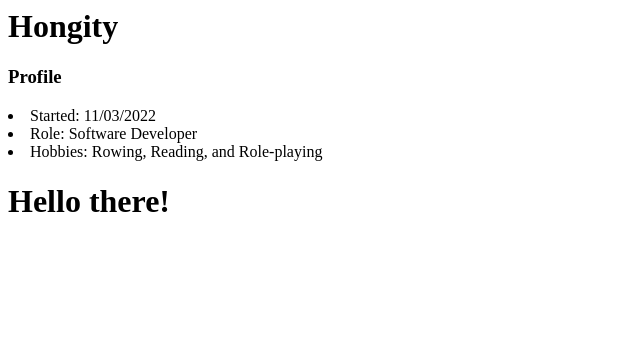
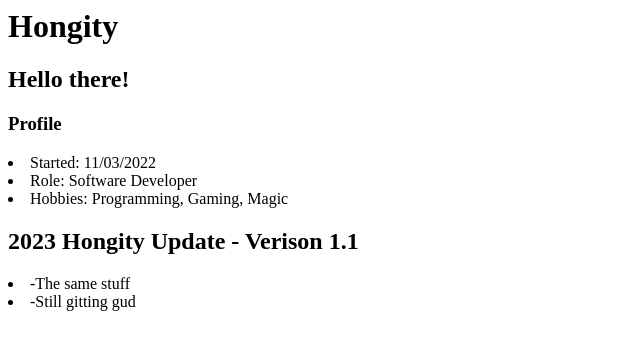
Before and after one commit to Hongity/Hongity.github.io, a plain HTML site: page index.html in a window 1280 px wide. Shown: the whole page, without its empty margins (0-640 px from the left). Drawn offline with Linux system fonts and the light colour scheme.

Commit message:
2023 Update to index.html
Short 2023 update.

```diff
--- a/index.html
+++ b/index.html
@@ -1,10 +1,13 @@
 <h1>Hongity</h1>
+<h2>Hello there!</h2>
 
 <h3>Profile</h3>
 <u1>
     <li>Started: 11/03/2022</li>
     <li>Role: Software Developer</li>
-    <li>Hobbies: Rowing, Reading, and Role-playing</li>
+    <li>Hobbies: Programming, Gaming, Magic</li>
+
+<h2>2023 Hongity Update - Verison 1.1</h2>
+    <li>-The same stuff</li>
+    <li>-Still gitting gud</li>
 </u1>
-
-<h1>Hello there!</h1>
```
